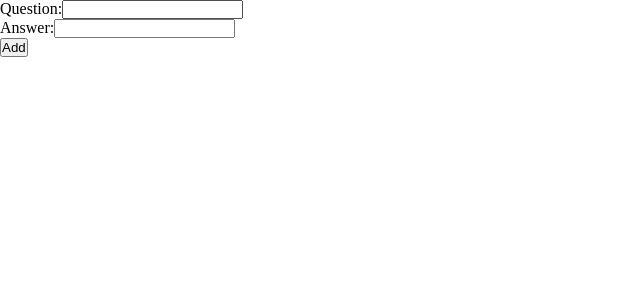
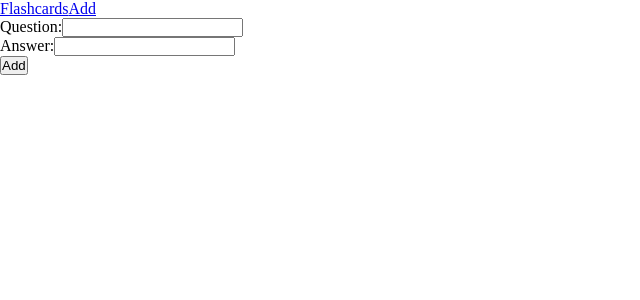
Before and after one commit to marciorasf/hippocards-web, a React (Create React App) app: page /create-flashcard in a window 1280 px wide. Shown: the top 300 px of the page, without its empty margins (0-640 px from the left). Built offline with nearby package versions, Linux system fonts and the light colour scheme.

Commit message:
refactoring code and add service to get random flashcard

```diff
--- /dev/null
+++ b/src/components/Header/index.tsx
@@ -0,0 +1,19 @@
+import React, { FunctionComponent } from "react"
+import { Link } from "react-router-dom"
+
+import "./styles.css"
+
+interface PageHeaderProps {
+
+}
+
+const PageHeader: FunctionComponent<PageHeaderProps> = ({ children }) => {
+  return (
+    <header>
+      <Link to="/list-flashcards">Flashcards</Link>
+      <Link to="/create-flashcard">Add</Link>
+    </header>
+  )
+}
+
+export default PageHeader
--- a/src/pages/CreateFlashcard.tsx/index.tsx
+++ b/src/pages/CreateFlashcard.tsx/index.tsx
@@ -1,7 +1,9 @@
 import React, { useState, ChangeEvent, FormEvent } from "react"
 
+import api from "../../api"
+import Header from "../../components/Header"
 
-import api from "../../api"
+import "./styles.css"
 
 const emptyFlashcard = {
   question: "",
@@ -12,7 +14,6 @@ const user_id = 1
 
 export default function CreateFlashcard() {
   const [flashcard, setFlashcard] = useState(emptyFlashcard)
-
   function handleInputChange(event: ChangeEvent<HTMLInputElement>) {
     const { name, value } = event.target;
     console.log(event.target)
@@ -33,6 +34,8 @@ export default function CreateFlashcard() {
   }
 
   return (
+    <>
+      <Header />
       <form onSubmit={handleFormSubmit}>
         <div className="input-block">
           <label htmlFor="question">Question:</label>
@@ -44,5 +47,6 @@ export default function CreateFlashcard() {
         </div>
         <button type="submit">Add</button>
       </form>
+    </>
   )
 }
--- a/src/pages/Landing/index.tsx
+++ b/src/pages/Landing/index.tsx
@@ -1,5 +1,7 @@
 import React from "react"
 import { Link } from "react-router-dom"
+
+import "./styles.css"
 
 function Landing() {
   return (
--- a/src/pages/ListFlashcards.tsx/index.tsx
+++ b/src/pages/ListFlashcards.tsx/index.tsx
@@ -1,8 +1,12 @@
 import React, { useEffect, useState } from "react"
 import api from "../../api"
+import PageHeader from "../../components/Header"
+
+import "./styles.css"
+
 
 interface Flashcard {
-  id: number,
+  id: string,
   question: string,
   answer: string
 }
@@ -27,11 +31,12 @@ export default function ListFlashcards() {
 
   return (
     <>
+      <PageHeader />
       <h1>Should list flashcard</h1>
       {
         flashcards.map(card => {
           return (
-            <h1>
+            <h1 id={card.id}>
               {card.question}
             </h1>
           )
```
Also changed, not shown: src/components/Header/styles.css (added), src/pages/CreateFlashcard.tsx/styles.css (added), src/pages/Landing/styles.css (added), src/pages/ListFlashcards.tsx/styles.css (added). Lines whose indentation alone changed are shown as unchanged.
